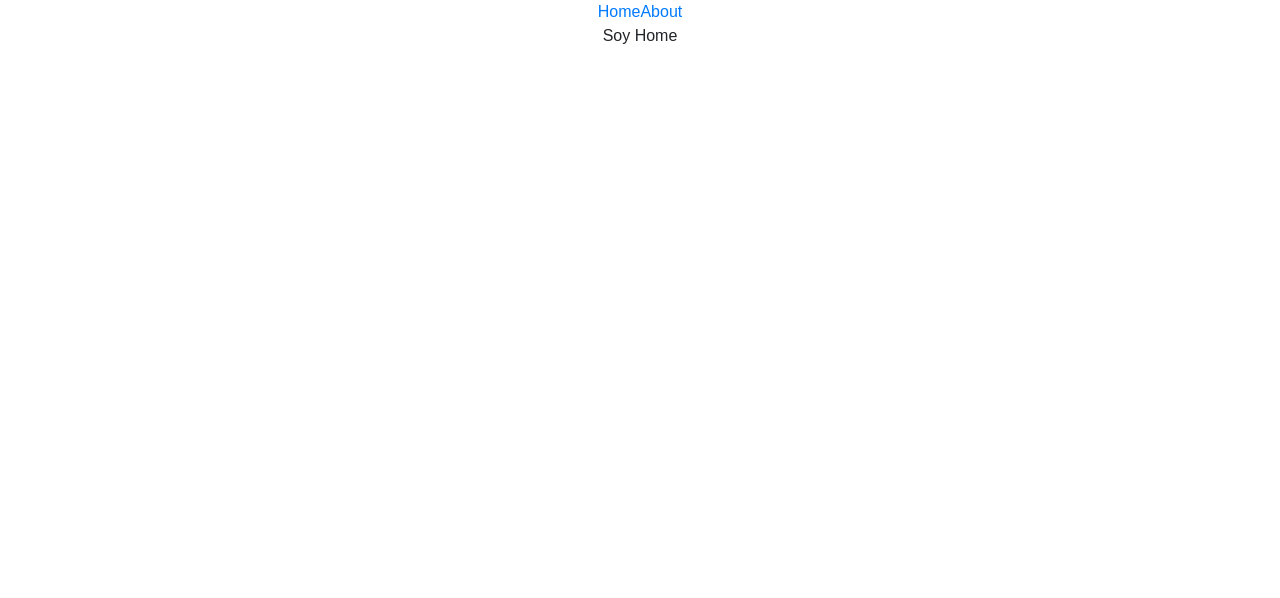
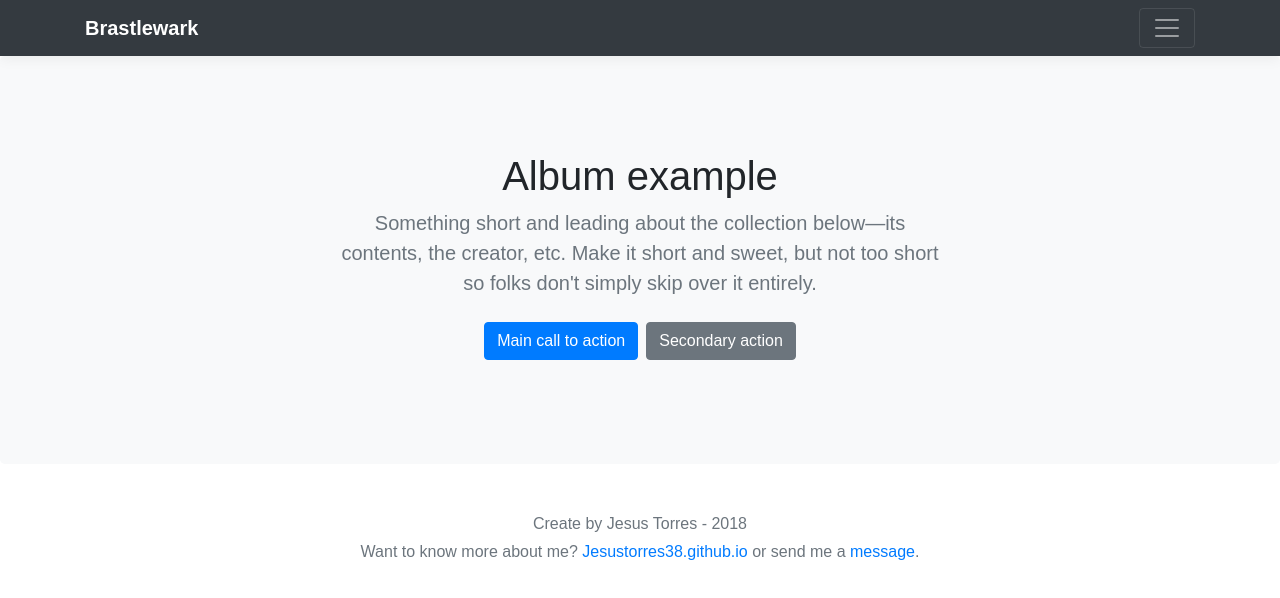
Before and after one commit to jesustorres38/Brastlewark, a React (Create React App) app: page / in a window 1280 px wide. Shown: the top 598 px of the page. Built offline with nearby package versions, Linux system fonts and the light colour scheme.

Commit message:
working on basic structure

```diff
--- a/src/components/App/App.css
+++ b/src/components/App/App.css
@@ -1,28 +1,39 @@
-.App {
-  text-align: center;
+:root {
+  --jumbotron-padding-y: 3rem;
 }
 
-.App-logo {
-  animation: App-logo-spin infinite 20s linear;
-  height: 80px;
+.jumbotron {
+  padding-top: var(--jumbotron-padding-y);
+  padding-bottom: var(--jumbotron-padding-y);
+  margin-bottom: 0;
+  background-color: #fff;
+}
+@media (min-width: 768px) {
+  .jumbotron {
+    padding-top: calc(var(--jumbotron-padding-y) * 2);
+    padding-bottom: calc(var(--jumbotron-padding-y) * 2);
+  }
 }
 
-.App-header {
-  background-color: #222;
-  height: 150px;
-  padding: 20px;
-  color: white;
+.jumbotron p:last-child {
+  margin-bottom: 0;
 }
 
-.App-title {
-  font-size: 1.5em;
+.jumbotron-heading {
+  font-weight: 300;
 }
 
-.App-intro {
-  font-size: large;
+.jumbotron .container {
+  max-width: 40rem;
 }
 
-@keyframes App-logo-spin {
-  from { transform: rotate(0deg); }
-  to { transform: rotate(360deg); }
+footer {
+  padding-top: 3rem;
+  padding-bottom: 3rem;
 }
+
+footer p {
+  margin-bottom: .25rem;
+}
+
+.box-shadow { box-shadow: 0 .25rem .75rem rgba(0, 0, 0, .05); }
--- a/src/components/App/App.js
+++ b/src/components/App/App.js
@@ -3,7 +3,8 @@ import { withRouter, Route, Switch, Redirect } from 'react-router-dom'
 
 import './App.css'
 import Home from '../Home/Home'
-import About from '../About/About'
+import Inhabitants from '../Inhabitants/Inhabitants'
+import Footer from '../Footer/Footer'
 import Header from '../Header/Header'
 
 
@@ -16,10 +17,12 @@ class App extends Component {
 
         <Switch>
             <Route exact path="/" component={Home}/>
-            <Route exact path="/about" component={About}/>
+            <Route exact path="/inhabitants" component={Inhabitants}/>
 
             <Redirect to='/' />
         </Switch>
+
+        <Footer/>
 
       </div>
     );
--- /dev/null
+++ b/src/components/Footer/Footer.js
@@ -0,0 +1,18 @@
+import React, { Component } from 'react'
+// import { Link } from 'react-router-dom'
+
+class Footer extends Component {
+
+    render(){
+        return(
+            <footer className="text-muted">
+            <div className="container text-center">
+              <p>Create by Jesus Torres - 2018</p>
+              <p>Want to know more about me? <a href="https://jesustorres38.github.io" target="_blank" rel="noopener noreferrer">Jesustorres38.github.io</a> or send me a <a href="mailto:jesustorres38@hotmail.com">message</a>.</p>
+            </div>
+          </footer>
+        )
+    }
+}
+
+export default Footer;
--- /dev/null
+++ b/src/components/Header/Header.css
@@ -0,0 +1,3 @@
+.navbar button{
+        outline: none;
+}
--- a/src/components/Header/Header.js
+++ b/src/components/Header/Header.js
@@ -1,14 +1,41 @@
 import React, { Component } from 'react'
 import { Link } from 'react-router-dom'
+
+import './Header.css'
 
 class Header extends Component {
 
     render(){
         return(
-            <div>
-                <Link to="/">Home</Link>
-                <Link to="/about">About</Link>
-            </div>
+            <header>
+                <div className="collapse bg-dark" id="navbarHeader">
+                    <div className="container">
+                    <div className="row">
+                        <div className="col-sm-8 col-md-7 py-4">
+                        <h4 className="text-white">About</h4>
+                        <p className="text-muted">Add some information about the album below, the author, or any other background context. Make it a few sentences long so folks can pick up some informative tidbits. Then, link them off to some social networking sites or contact information.</p>
+                        </div>
+                        <div className="col-sm-4 offset-md-1 py-4">
+                        <h4 className="text-white">Go to...</h4>
+                        <ul className="list-unstyled">
+                            <li><Link className="text-white" to="/">Home</Link></li>
+                            <li><Link className="text-white" to="/inhabitants">Inhabitants</Link></li>
+                        </ul>
+                        </div>
+                    </div>
+                    </div>
+                </div>
+                <div className="navbar navbar-dark bg-dark box-shadow">
+                    <div className="container d-flex justify-content-between">
+                    <Link to="/" className="navbar-brand d-flex align-items-center">
+                        <strong>Brastlewark</strong>
+                    </Link>
+                    <button className="navbar-toggler" type="button" data-toggle="collapse" data-target="#navbarHeader" aria-controls="navbarHeader" aria-expanded="false" aria-label="Toggle navigation">
+                        <span className="navbar-toggler-icon"></span>
+                    </button>
+                    </div>
+                </div>
+            </header>
         )
     }
 }
--- /dev/null
+++ b/src/components/Home/Home.css
@@ -0,0 +1,39 @@
+:root {
+    --jumbotron-padding-y: 3rem;
+  }
+
+  .jumbotron {
+    padding-top: var(--jumbotron-padding-y);
+    padding-bottom: var(--jumbotron-padding-y);
+    margin-bottom: 0;
+    background-color: #fff;
+  }
+  @media (min-width: 768px) {
+    .jumbotron {
+      padding-top: calc(var(--jumbotron-padding-y) * 2);
+      padding-bottom: calc(var(--jumbotron-padding-y) * 2);
+    }
+  }
+
+  .jumbotron p:last-child {
+    margin-bottom: 0;
+  }
+
+  .jumbotron-heading {
+    font-weight: 300;
+  }
+
+  .jumbotron .container {
+    max-width: 40rem;
+  }
+
+  footer {
+    padding-top: 3rem;
+    padding-bottom: 3rem;
+  }
+
+  footer p {
+    margin-bottom: .25rem;
+  }
+
+  .box-shadow { box-shadow: 0 .25rem .75rem rgba(0, 0, 0, .05); }
--- a/src/components/Home/Home.js
+++ b/src/components/Home/Home.js
@@ -1,11 +1,25 @@
 import React, { Component } from 'react'
 // import { Link } from 'react-router-dom'
+
+import './Home.css'
 
 class Home extends Component {
 
     render(){
         return(
-            <div>Soy Home</div>
+            <main role="main">
+
+                <section className="jumbotron text-center bg-light">
+                <div className="container">
+                    <h1 className="jumbotron-heading">Album example</h1>
+                    <p className="lead text-muted">Something short and leading about the collection below—its contents, the creator, etc. Make it short and sweet, but not too short so folks don't simply skip over it entirely.</p>
+                    <p>
+                    <a href="/" className="btn btn-primary my-2 mx-1">Main call to action</a>
+                    <a href="/" className="btn btn-secondary my-2 mx-1">Secondary action</a>
+                    </p>
+                </div>
+                </section>
+            </main>
         )
     }
 }
--- a/src/components/About/About.js
+++ b/src/components/Inhabitants/Inhabitants.js
@@ -1,13 +1,13 @@
 import React, { Component } from 'react'
 // import { Link } from 'react-router-dom'
 
-class About extends Component {
+class Inhabitants extends Component {
 
     render(){
         return(
-            <div>Soy About</div>
+            <div>Soy Inhabitants</div>
         )
     }
 }
 
-export default About;
+export default Inhabitants;
```
Also changed, not shown: 1 other file (tests, documents, lock files or other folders).
